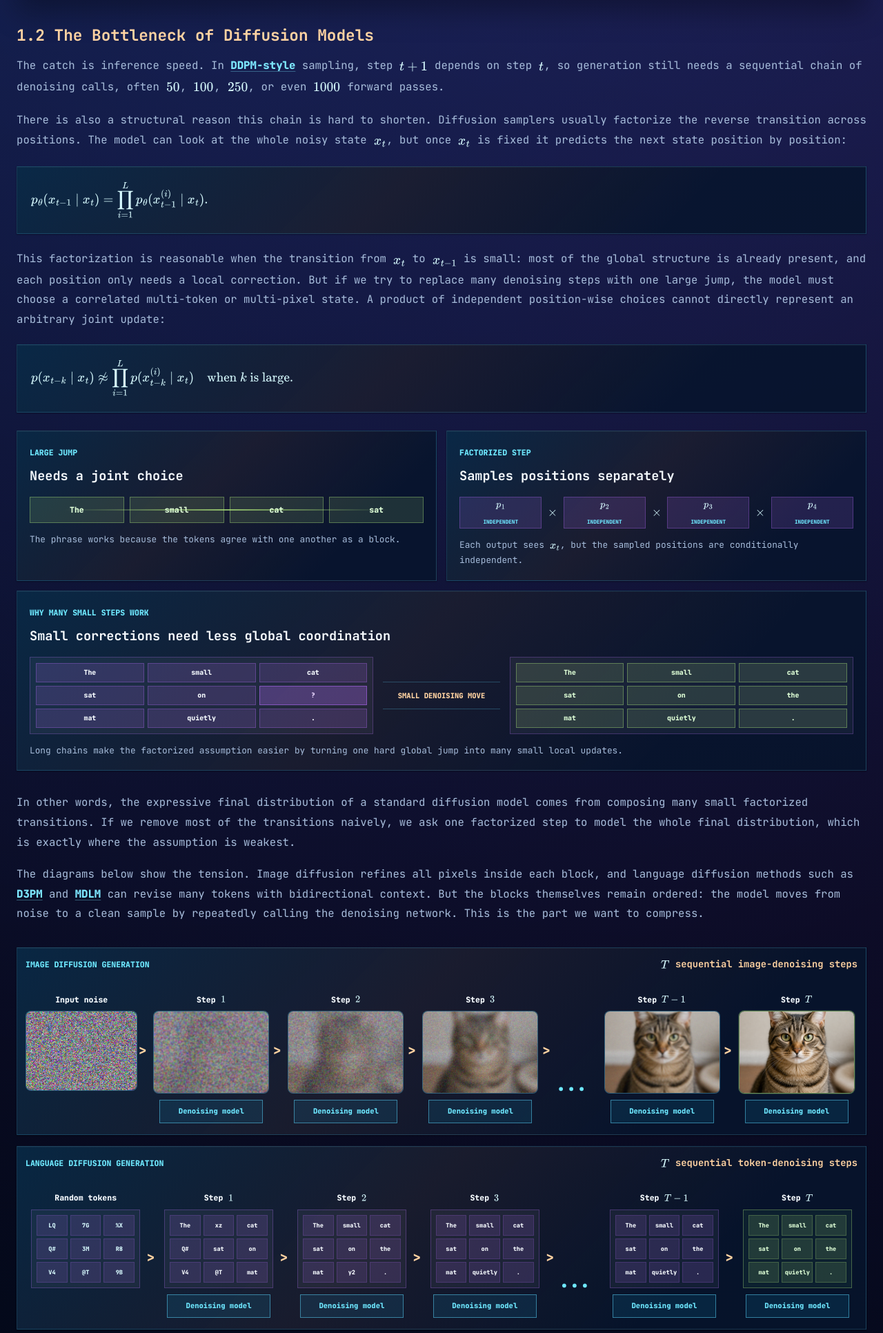
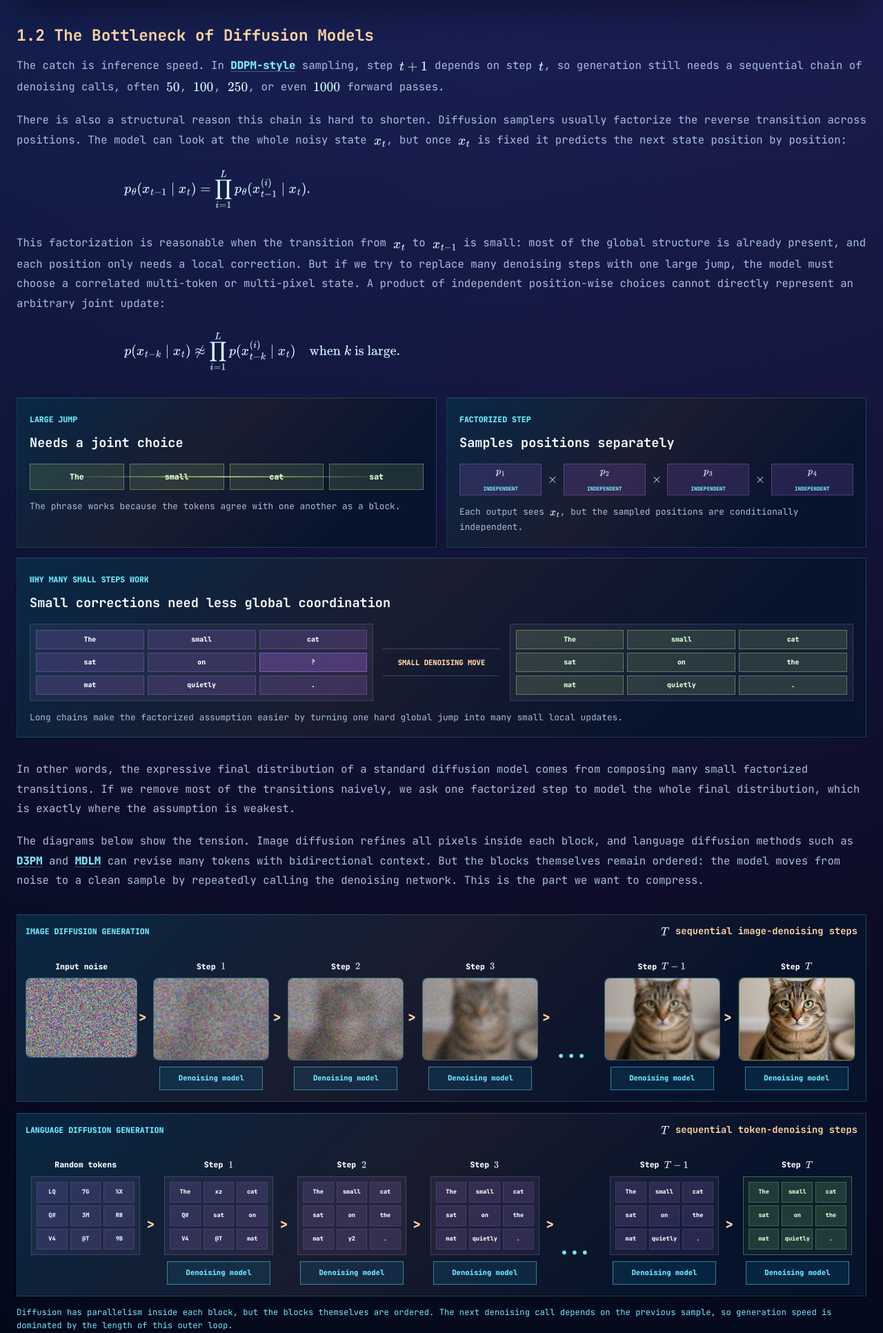
Before and after one commit to David-cripto/Bio-page, a Django app: template homepage/templates/homepage/idlm_blog.html in a window 1280 px wide. Shown: the part 2169-4101 px from the top of the page at 69% size. Run offline with Django 4.2, Linux system fonts and the light colour scheme; the template is opened without the code that fills it, so the values that code supplies are empty.

Commit message:
Clean up blog equation styling

```diff
--- a/docs/index.html
+++ b/docs/index.html
@@ -12,7 +12,7 @@
   <link rel="preconnect" href="https://fonts.googleapis.com">
   <link rel="preconnect" href="https://fonts.gstatic.com" crossorigin>
   <link href="https://fonts.googleapis.com/css2?family=JetBrains+Mono:wght@300;400;500;700;800&display=swap" rel="stylesheet">
-  <link rel="stylesheet" href="/Bio-page/static/homepage/concept.css?v=20260530-factorized-bottleneck">
+  <link rel="stylesheet" href="/Bio-page/static/homepage/concept.css?v=20260530-clean-equations">
 </head>
 <body>
   <div class="layout">
--- a/docs/static/homepage/concept.css
+++ b/docs/static/homepage/concept.css
@@ -752,7 +752,6 @@ svg {
 }
 
 .blog-callout,
-.blog-equation,
 .method-grid > div,
 .metric-card,
 .result-table-wrap,
@@ -1162,11 +1161,15 @@ svg {
 }
 
 .blog-equation {
-  margin: 22px 0;
+  width: min(100%, 920px);
+  margin: 18px auto 24px;
+  border: 0;
+  background: transparent;
+  box-shadow: none;
   overflow-x: auto;
-  padding: 18px 20px;
+  padding: 6px 0 8px;
   color: #d8fbff;
-  font-size: 0.95rem;
+  font-size: 1rem;
   text-align: center;
 }
 
@@ -1190,7 +1193,7 @@ svg {
 }
 
 .blog-equation mjx-container[jax="SVG"][display="true"] {
-  margin: 0;
+  margin: 0 auto !important;
   max-width: 100%;
   overflow-x: auto;
   overflow-y: hidden;
--- a/homepage/templates/homepage/concept.html
+++ b/homepage/templates/homepage/concept.html
@@ -12,7 +12,7 @@
   <link rel="preconnect" href="https://fonts.googleapis.com">
   <link rel="preconnect" href="https://fonts.gstatic.com" crossorigin>
   <link href="https://fonts.googleapis.com/css2?family=JetBrains+Mono:wght@300;400;500;700;800&display=swap" rel="stylesheet">
-  <link rel="stylesheet" href="{% static 'homepage/concept.css' %}?v=20260530-factorized-bottleneck">
+  <link rel="stylesheet" href="{% static 'homepage/concept.css' %}?v=20260530-clean-equations">
 </head>
 <body>
   <div class="layout">
--- a/homepage/templates/homepage/idlm_blog.html
+++ b/homepage/templates/homepage/idlm_blog.html
@@ -6,9 +6,9 @@
   <meta name="viewport" content="width=device-width, initial-scale=1">
   <meta name="description" content="Blog post about IDLM: Inverse-distilled Diffusion Language Models">
   <title>IDLM Blog | {{ profile.name }}</title>
-  <link rel="icon" type="image/png" sizes="32x32" href="{% static 'homepage/favicon-32.png' %}?v=20260530-factorized-bottleneck">
-  <link rel="icon" type="image/png" sizes="192x192" href="{% static 'homepage/favicon-192.png' %}?v=20260530-factorized-bottleneck">
-  <link rel="apple-touch-icon" sizes="180x180" href="{% static 'homepage/apple-touch-icon.png' %}?v=20260530-factorized-bottleneck">
+  <link rel="icon" type="image/png" sizes="32x32" href="{% static 'homepage/favicon-32.png' %}?v=20260530-clean-equations">
+  <link rel="icon" type="image/png" sizes="192x192" href="{% static 'homepage/favicon-192.png' %}?v=20260530-clean-equations">
+  <link rel="apple-touch-icon" sizes="180x180" href="{% static 'homepage/apple-touch-icon.png' %}?v=20260530-clean-equations">
   <link rel="preconnect" href="https://fonts.googleapis.com">
   <link rel="preconnect" href="https://fonts.gstatic.com" crossorigin>
   <link href="https://fonts.googleapis.com/css2?family=JetBrains+Mono:wght@300;400;500;700;800&display=swap" rel="stylesheet">
@@ -27,7 +27,7 @@
     };
   </script>
   <script defer src="https://cdn.jsdelivr.net/npm/mathjax@3/es5/tex-svg.js"></script>
-  <link rel="stylesheet" href="{% static 'homepage/concept.css' %}?v=20260530-factorized-bottleneck">
+  <link rel="stylesheet" href="{% static 'homepage/concept.css' %}?v=20260530-clean-equations">
 </head>
 <body>
   <main class="blog-shell">
```
Also changed, not shown: docs/blog/index.html (+4 -4 lines), homepage/static/homepage/concept.css (+8 -5 lines).
